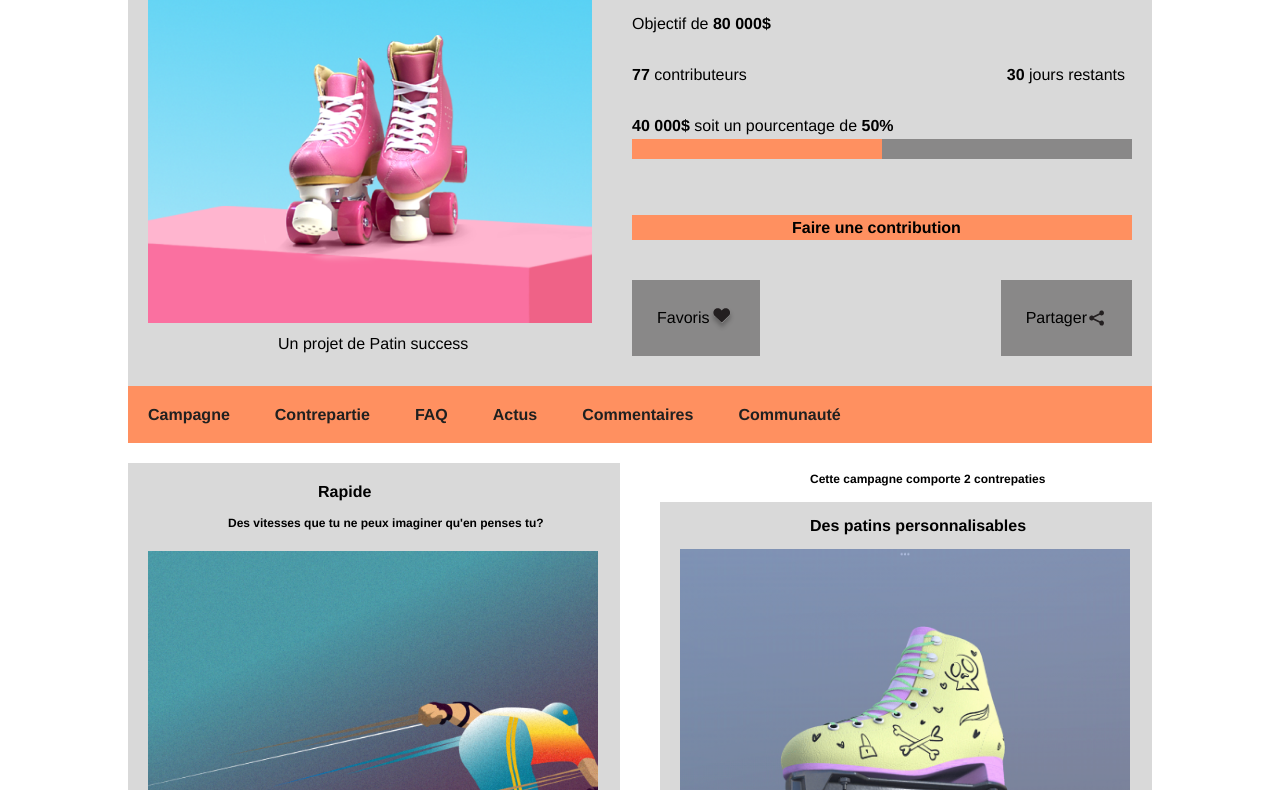
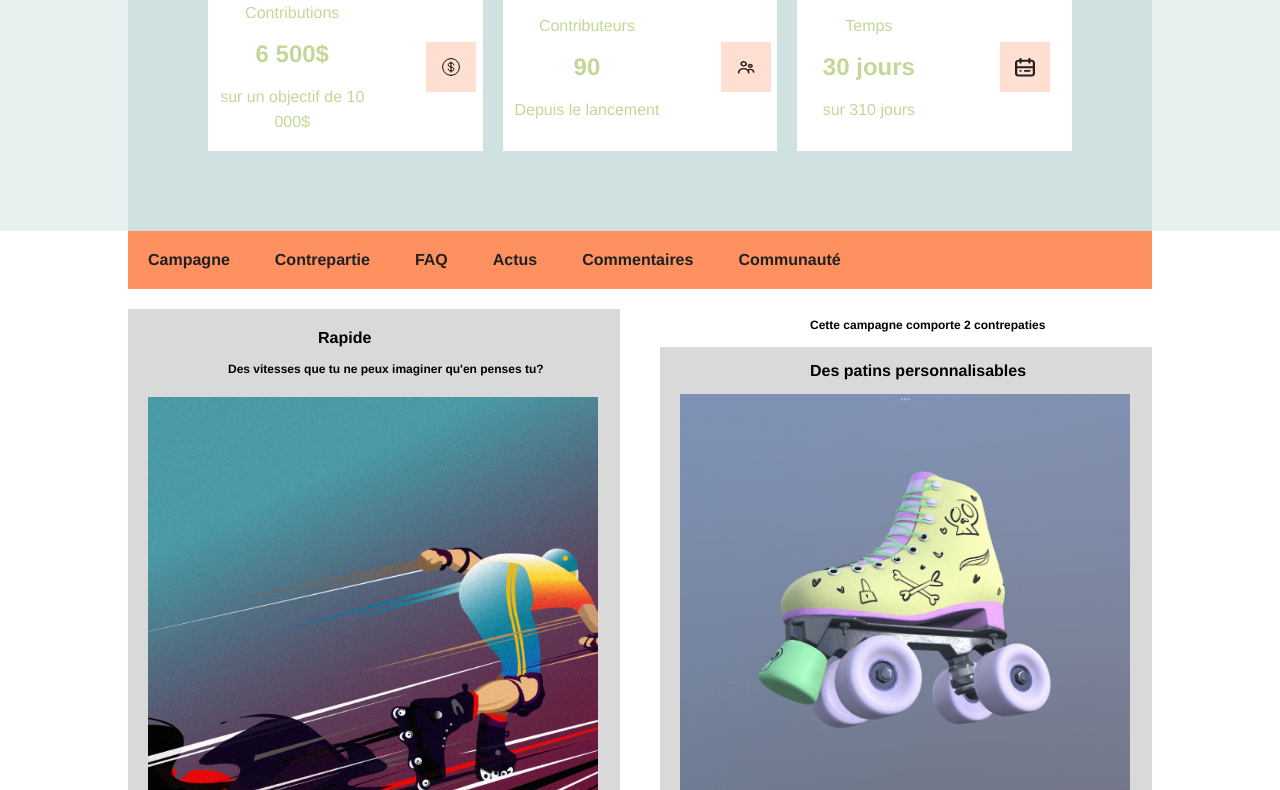
Before and after one commit to Joyce0501/Design_A22, a website: page Tp2 Integration/src/index.html in a window 1280 px wide. Shown: the part 229-1019 px from the top of the page. Drawn offline with nearby package versions, Linux system fonts and the light colour scheme; files that its build step writes are made by us from their sources.

Commit message:
Init cards contributions etc

```diff
--- a/Tp2 Integration/src/index.html
+++ b/Tp2 Integration/src/index.html
@@ -27,50 +27,33 @@
 
 <section class="micro">
     <div class="wrapper">
-        <div class="micro_media">
-            <h6 class="subtitle">Les patins qui respirent</h6>
-            <img src="assets/images/micro.png" alt="image micro-financement">
-            <h10>Un projet de Patin success</h10>
+        <h2>RÉSUMÉ DE LA CAMPAGNE</h2>
+        <div class="cards" >
+            <div class="card">
+                <div class="textcard">
+                    <p>Contributions</p>
+                    <h3>6 500$</h3>
+                    <p>sur un objectif de 10 000$</p>
+                </div>
+                <span class = "card_icon"> <img src="assets/icons/dollarcircle.svg" alt="Contribution"> </span>
+            </div>
+            <div class="card">
+                <div class="textcard">
+                    <p>Contributeurs</p>
+                    <h3>90</h3>
+                    <p>Depuis le lancement</p>
+                </div>
+                <span class = "card_icon"> <img src="assets/icons/people.svg" alt="Contributeur"></span>
+            </div>
+            <div class="cardparticuliere">
+                <div class="textcard">
+                    <p>Temps</p>
+                    <h3>30 jours</h3>
+                    <p>sur 310 jours</p>
+                </div>
+                <span class = "card_icon"> <img src="assets/icons/calendaroutline.svg" alt="Temps"></span>
+            </div>
         </div>
-        <div class="micro_content">
-            <ul>
-                <li>
-                    <h10>Lorem ipsum dolor sit amet, consectetur adipiscing elit. Duis tincidunt cras elit orci
-                        suspendisse morbi.
-                    </h10>
-                </li>
-                <br>
-                <li>
-                    <h10>Objectif de <strong>  80 000$ </strong> </h10>
-                </li>
-                <br>
-                <ul class="cote">
-                    <li>
-                        <h10> <strong> 77 </strong> contributeurs </h10>
-                    </li>
-                    <li>
-                        <h10> <strong>  30 </strong> jours restants</h10>
-                    </li>
-                </ul>
-                <br>
-                <li>
-                    <h10> <strong> 40 000$ </strong> soit un pourcentage de <strong> 50% </strong> </h10>
-                </li>
-                <ul class="representations">
-                    <li class="representation1"></li>
-                    <li class="representation2"></li>
-                </ul>
-                <br>
-                <li class="buttoncontribution"><a href="#"> <strong> Faire une contribution </strong> </a></li>
-            </ul>
-
-            <div class="buttons">
-                <a href="#" class="button">Favoris<img src="assets/icons/heart.svg" alt="coeur bouton"></a>
-                <a href="#" class="button">Partager<img src="assets/icons/share.svg" alt="partager bouton"></a>
-            </div>
-
-        </div>
-
     </div>
 </section>
 
--- a/Tp2 Integration/src/styles/components/micro.scss
+++ b/Tp2 Integration/src/styles/components/micro.scss
@@ -1,87 +1,55 @@
 .micro{
-    background-color: white;
-    .wrapper{
-        display: flex;
-        padding-top: 40px;
-        background-color: var(--color-grisBackground);
+    background-color: var(--color-defond);
+    .cards{
+        display: grid;
+        grid-template-columns: repeat(3, 1fr);
+        gap: 20px;
+        justify-content: space-between;
     }
-    .micro_media{
-        width: 50%;
-        h6,h10{
-            padding-left: 150px;
-        }
-        h6{
-         padding-bottom: 10px;
-        }
-        img{
-            margin-left: 20px;
-            margin-right: 20px;
-            width: 450px;
-            padding-top: 0px;
+    span{
+        display: inline-flex;
+        padding: 15px;
+        align-items: center;
+        background-color: var(--color-icones);
+    }
+
+    .card{
+        align-items: center;
+        background-color: white;
+        text-align: center;
+
+        display: grid;
+        grid-template-columns:  3fr 1fr;
+        gap: 50px;
+        justify-content: center;
+
+        .card_icon{
+            width: 50px;
+            height: 50px;
         }
     }
-    .micro_content{
-        width: 50%;
-        margin-left: 60px;
-        margin-right: 20px;
-        padding-bottom: 30px;
+
+    .cardparticuliere{
+        align-items: center;
+        background-color: white;
+        text-align: center;
+
+        display: grid;
+        grid-template-columns: 2fr 1fr;
+        gap: 60px;
+        justify-content: center;
+
+        .card_icon{
+            width: 50px;
+            height: 50px;
+        }
     }
 
-    h10,h6{
-        color: black;
-    }
-
-    ul{
-        display: inline;
-        list-style: none;
-        color: var(--color-textbouton);
-    }
-
-    .cote{
-        display: flex;
-        padding-left: 0px;
-        gap: 260px;
-        ul{
-            display: inline;
-            list-style: none;
-        }
-    }
-    .representations{
-        display: flex;
-        justify-content: flex-start;
-        padding-left: 0;
-        /*ul{
-            display: list-item;
-        }*/
-        .representation1{
-            display: block;
-            background-color: var(--color-orange);
-            height: 20px;
-            width: 250px;
-        }
-        .representation2{
-            display: block;
-            background-color: var(--color-bouton);
-            height: 20px;
-            width: 250px;
-        }
-    }
-    .buttons{
-        display: flex;
-        margin-top: 40px;
-        justify-content: space-between;
-    }
-    .button{
-        display: inline-flex;
-        background-color: var(--color-bouton);
-        padding: 25px;
-        color: var(--color-textbouton);
-    }
-    .buttoncontribution{
-        background-color: var(--color-orange);
-        margin-top: 30px;
-        a{
-          padding: 160px;
+    .wrapper{
+        padding: 80px;
+        background-color: var(--color-projet);
+        h2{
+            text-align: left;
         }
     }
 
--- a/Tp2 Integration/src/styles/settings/colors.scss
+++ b/Tp2 Integration/src/styles/settings/colors.scss
@@ -20,7 +20,9 @@
     --color-grisBackground : #D9D9D9;
     --color-grasFooter : #2E2B26;
     --color-grisFooter : #848484;
-
+    --color-icones : #FFDFD1;
+    --color-projet : #D0E1E2;
+    --color-defond : #E8F0F0;
     --color-neutral-light: #eeeeee;
     --color-neutral-dark: #888888;
 
```
Also changed, not shown: Tp2 Integration/src/assets/icons/calendaroutline.svg (added), Tp2 Integration/src/assets/icons/dollarcircle.svg (added), Tp2 Integration/src/assets/icons/peopleoutline.svg (added).
